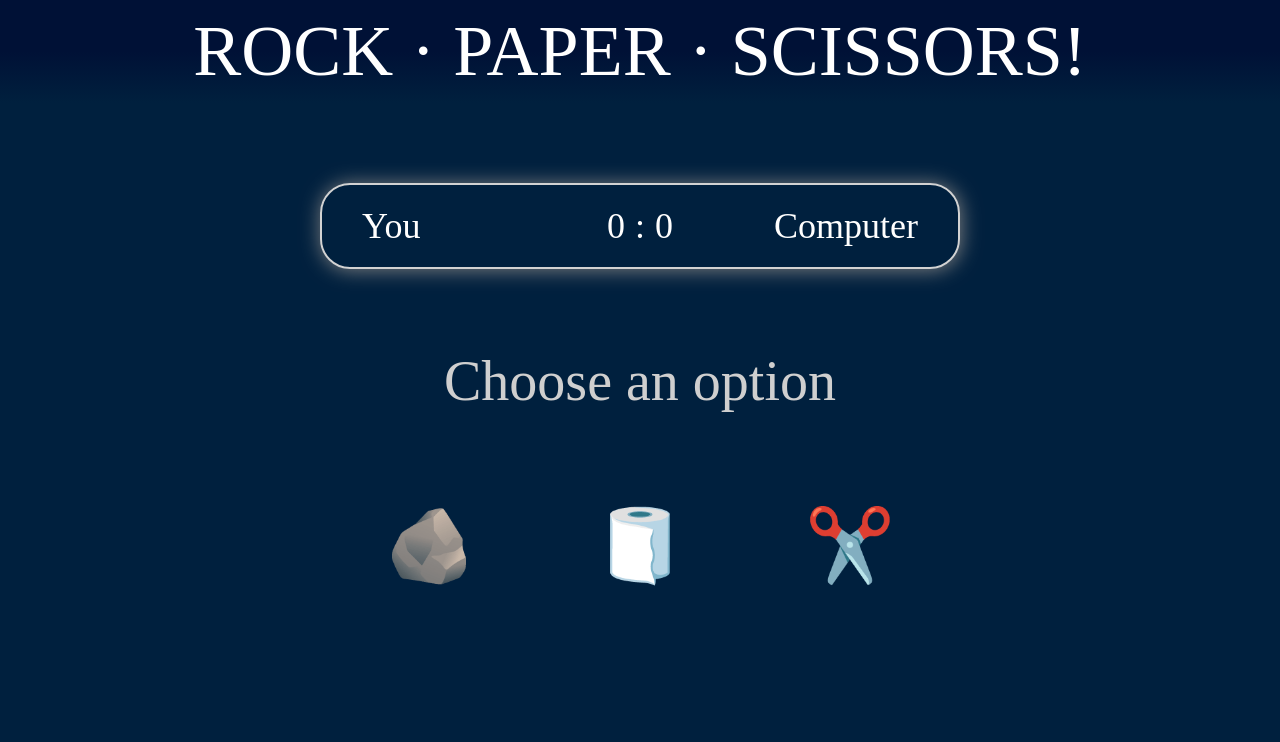
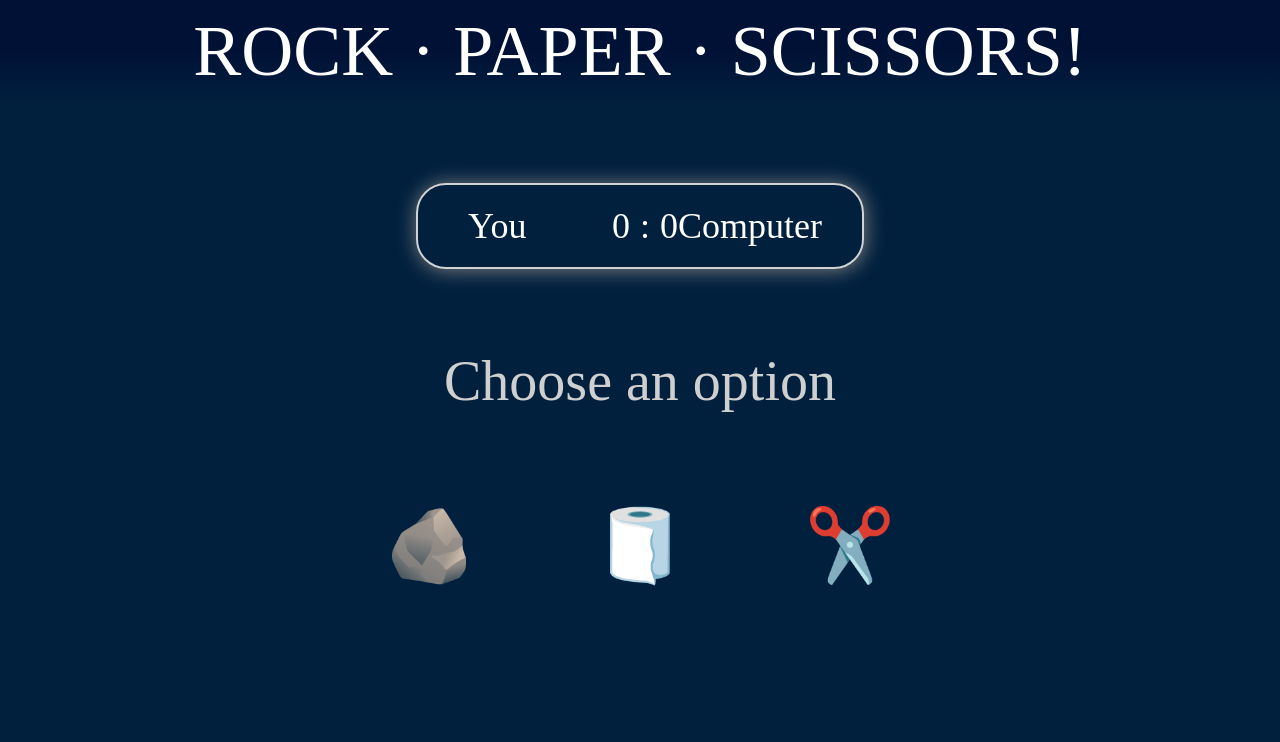
Before and after one commit to Gritnb/rock-paper-scissors, a plain HTML site: page index.html in a window 1280 px wide. Shown: the top 742 px of the page. Drawn offline with Linux system fonts and the light colour scheme; a web font is replaced by a local one.

Commit message:
Shrinked score display window.

```diff
--- a/styles.css
+++ b/styles.css
@@ -31,7 +31,7 @@ body {
     border-radius: 30px;
     color: white;
     font-size: 36px;
-    width: 50%;
+    width: 35%;
     margin: 80px auto;
     display: flex;
     justify-content: space-evenly;
@@ -64,7 +64,7 @@ body {
 
 .user-text {
     text-align: left;
-    padding-left: 30px;
+    padding-left: 40px;
 }
 
 #instruction {
```
